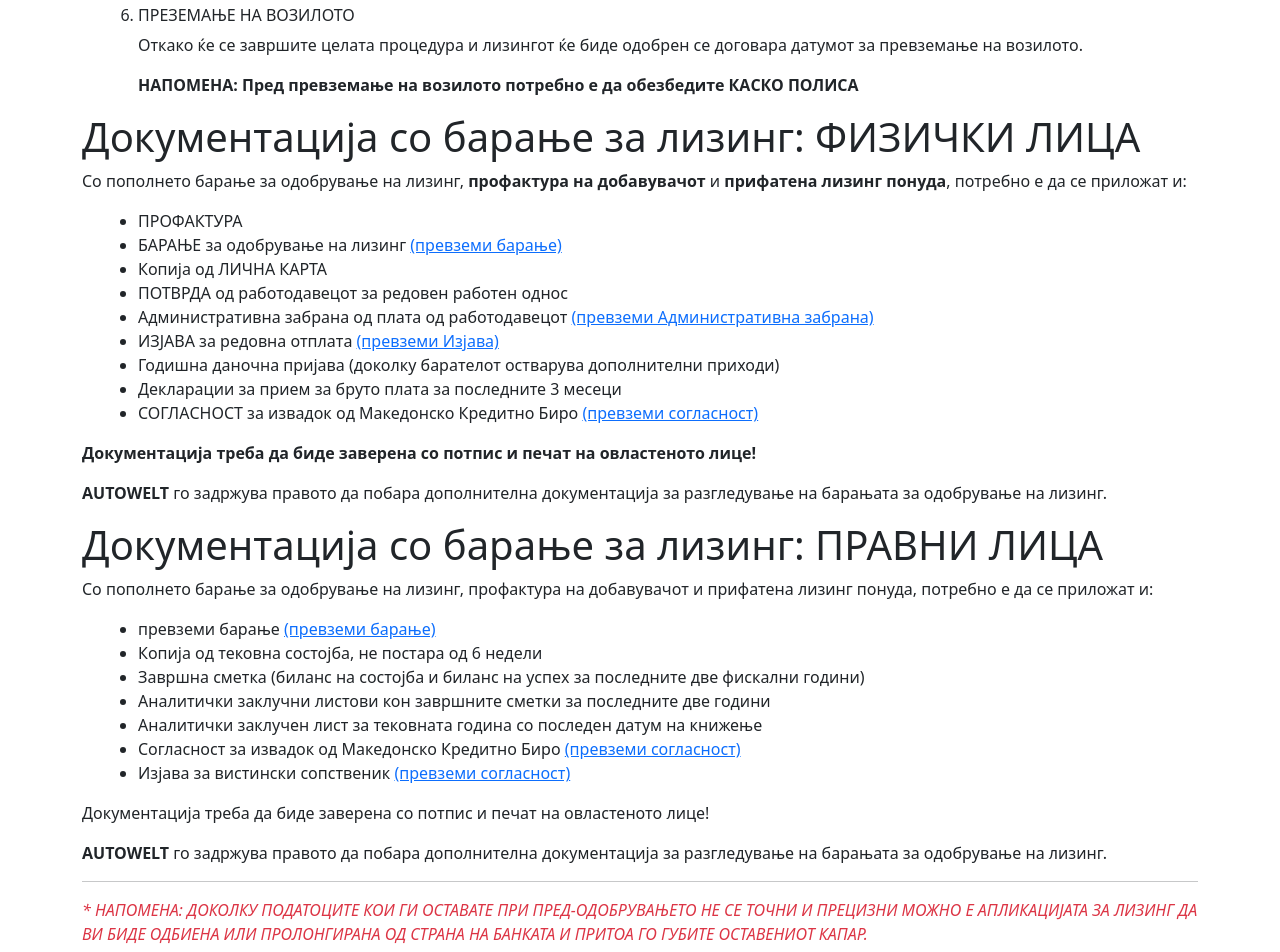
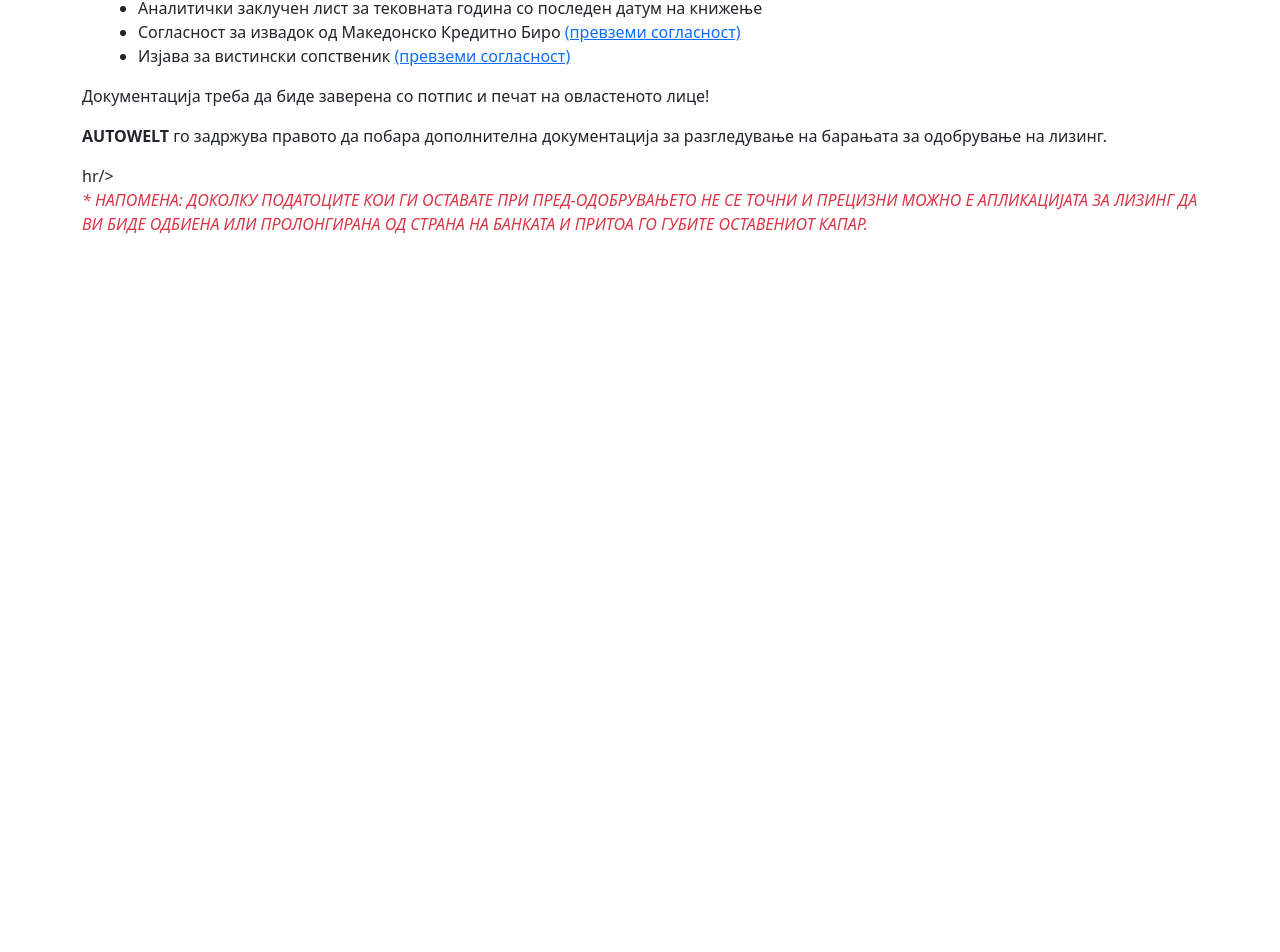
Before and after one commit to borcesmileski/AutoWelt, a Vue app: page /autoWelt in a window 1280 px wide. Shown: the part 1717-2669 px from the top of the page. After the commit the page ends 1969 px from the top, so only its background shows below. Built offline with nearby package versions, Linux system fonts and the light colour scheme.

Commit message:
changed typo mistakes

```diff
--- a/src/components/LegalEntites.vue
+++ b/src/components/LegalEntites.vue
@@ -1,9 +1,12 @@
 <template>
   <section class="container">
+
     <h1>Документација со барање за лизинг: ПРАВНИ ЛИЦА</h1>
+
     <p>Со пополнето барање за одобрување на лизинг, профактура
       на добавувачот и прифатена лизинг понуда, потребно е
       да се приложат и:</p>
+
     <div class="px-4">
       <ul>
         <li v-for="doc in docs">
@@ -11,10 +14,15 @@
         </li>
       </ul>
     </div>
+
     <p>Документација треба да биде заверена со потпис и печат на овластеното лице!</p>
+
     <p><strong>AUTOWELT</strong> го задржува правото да побара дополнителна документација за разгледување на барањата за одобрување на лизинг.</p>
-    <hr/>
+
+    hr/>
+
     <p class="text-danger"><i>* НАПОМЕНА: ДОКОЛКУ ПОДАТОЦИТЕ КОИ ГИ ОСТАВАТЕ ПРИ ПРЕД-ОДОБРУВАЊЕТО НЕ СЕ ТОЧНИ И ПРЕЦИЗНИ МОЖНО Е АПЛИКАЦИЈАТА ЗА ЛИЗИНГ ДА ВИ БИДЕ ОДБИЕНА ИЛИ ПРОЛОНГИРАНА ОД СТРАНА НА БАНКАТА И ПРИТОА ГО ГУБИТЕ ОСТАВЕНИОТ КАПАР.</i></p>
+
   </section>
 </template>
 
--- a/src/components/Steps.vue
+++ b/src/components/Steps.vue
@@ -1,7 +1,10 @@
 <template>
   <section class="container">
+
     <h1 class="py-3">Чекори за купување возило на лизинг:</h1>
+
     <div class="px-4">
+
       <ol>
         <li v-for="step in steps">
           <h6>{{step.headline}}</h6>
@@ -9,8 +12,8 @@
           <strong>{{step.warrning}}</strong>
         </li>
       </ol>
+
     </div>
-
 
   </section>
 </template>
--- a/src/views/autoWeltPage.vue
+++ b/src/views/autoWeltPage.vue
@@ -1,25 +1,21 @@
 <template>
   <main>
-    <Heading/>
-    <Steps/>
-    <Documentation/>
-    <LegalEntites/>
+    <heading/>
+    <teps/>
+    <documentation/>
+    <legalEntites/>
   </main>
 </template>
+<script>
 
-<script>
 import Heading from "../components/Heading";
 import Steps from "../components/Steps";
-import Documentation from "../components/Documentation";
+import Documentation from "../components/documentation";
 import LegalEntites from "../components/LegalEntites";
 
 export default {
   name: "autoWeltPage",
-  components:{
-    Heading:Heading,
-    Steps:Steps,
-    Documentation:Documentation,
-    LegalEntites:LegalEntites,
+  components:{Heading, Steps, Documentation, LegalEntites,
   }
 }
 </script>
```
Also changed, not shown: src/components/documentation.vue (renamed from src/components/Documentation.vue).
